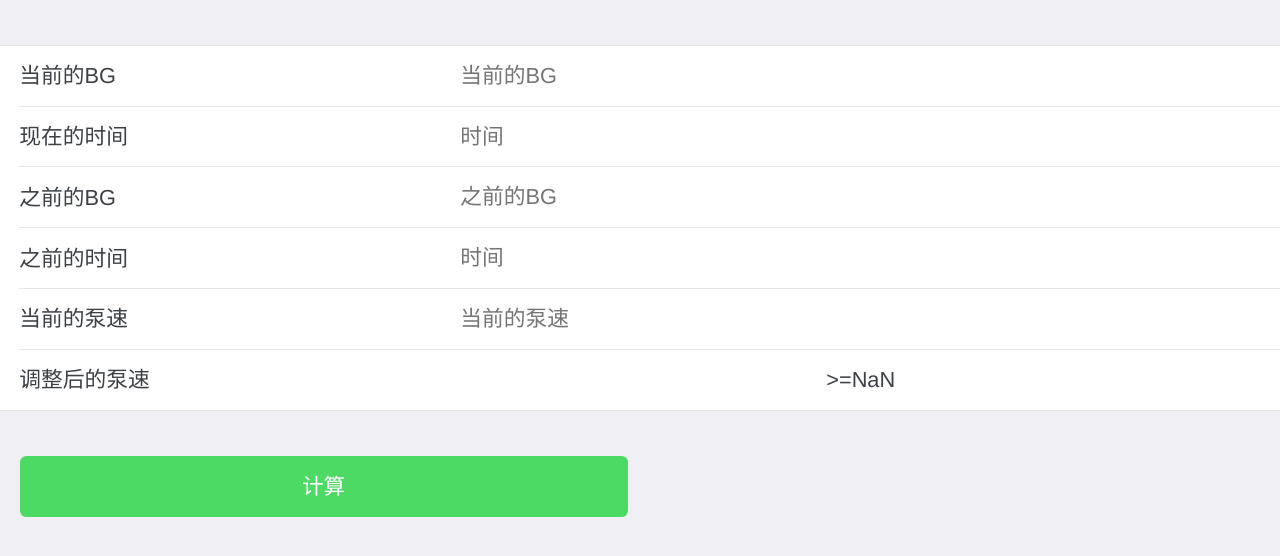
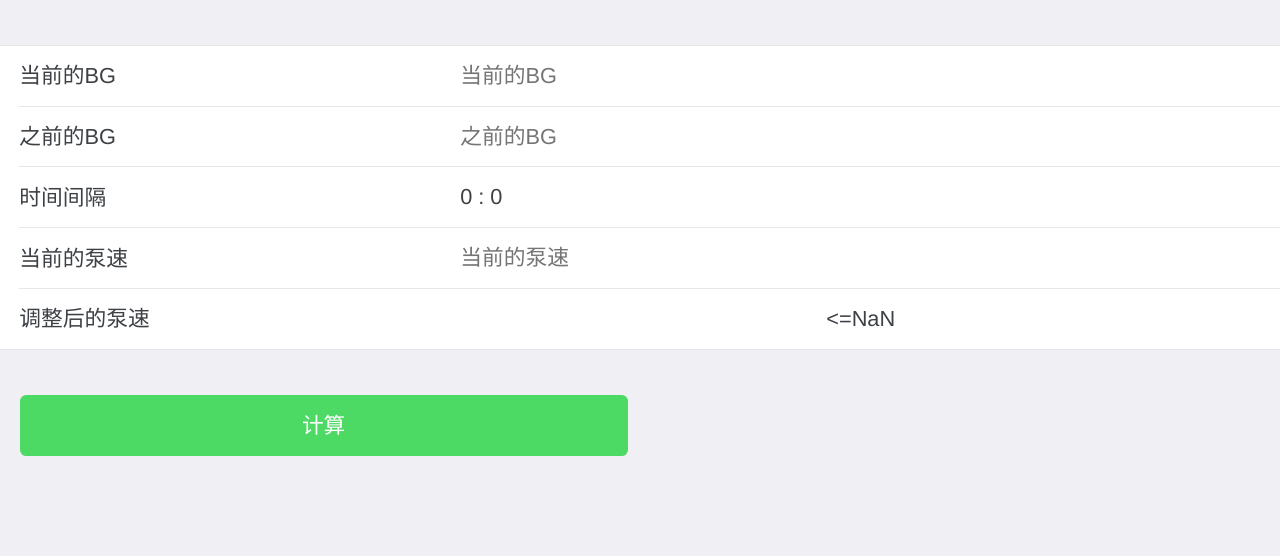
Before and after one commit to tjcjc/tjcjc.github.io, a plain HTML site: page zr/index.html in a window 1280 px wide. Both pictures are taken after a click on the link "计算". Drawn offline with Linux system fonts and the light colour scheme.

Commit message:
Site updated: 2016-01-21 14:04:30

```diff
--- a/zr/index.html
+++ b/zr/index.html
@@ -33,16 +33,6 @@
                     <li>
                         <div class="item-content">
                             <div class="item-inner">
-                                <div class="item-title label">现在的时间</div>
-                                <div class="item-input">
-                                    <input type="text" placeholder="时间" id="picker" readonly="">
-                                </div>
-                            </div>
-                        </div>
-                    </li>
-                    <li>
-                        <div class="item-content">
-                            <div class="item-inner">
                                 <div class="item-title label">之前的BG</div>
                                 <div class="item-input">
                                     <input type="number" placeholder="之前的BG" id="pre-BG">
@@ -53,7 +43,7 @@
                     <li>
                         <div class="item-content">
                             <div class="item-inner">
-                                <div class="item-title label">之前的时间</div>
+                                <div class="item-title label">时间间隔</div>
                                 <div class="item-input">
                                     <input type="text" placeholder="时间" id="picker2" readonly="">
                                 </div>
@@ -107,22 +97,13 @@
             var curBG = parseFloat($("#cur-BG").val())
             var preBG = parseFloat($("#pre-BG").val())
             var curspeed = parseFloat($("#cur-speed").val())
-            var curtime = $("#picker").val().split(" ")
-            var pretime = $("#picker").val().split(" ")
-            curtime[0] = parseInt(curtime[0])
-            curtime[1] = parseInt(curtime[1])
-            pretime[0] = parseInt(pretime[0])
-            pretime[1] = parseInt(pretime[1])
-            if (curtime[1] < pretime[1]) {
-                curtime[1] = curtime[1] + 60
-                curtime[0] = curtime[0] - 1
-            }
+            var timeStr = $("#picker2").val().split(" ")
 
-            var hour = (curtime[0] - pretime[0]) + (curtime[1] - pretime[1]) / 60.0
+            var hour = parseInt(timeStr[0]) + parseFloat(timeStr[2]) / 60.0
             var bgLevel = 0
             for (var i = BGLevel.length - 1; i >= 0; i--) {
                 if (curBG > BGLevel[i]) {
-                    bgLevel = i
+                    bgLevel = i + 1
                     break
                 }
             };
@@ -135,7 +116,7 @@
                     break
                 }
             };
-            if (speedLevel == -1 && bgDelta < bgDeltaLevel[4]){
+            if (speedLevel == -1 && bgDelta < bgDeltaLevel[3]){
                 speedLevel = 0
             }
             var level = 6
@@ -146,30 +127,31 @@
                 }
             };
 
+            var fixInsluint = ""
             if (level == 6){
-                $("#fix-speed").text(">=" + (curspeed + (speedLevel - 2) * InsultDelta[level]))
+                if (speedLevel > 2){
+                    fixInsluint = ">=" + (curspeed + (speedLevel - 2) * InsultDelta[level])
+                }else if (speedLevel < 2){
+                    fixInsluint = "<=" + (curspeed + (speedLevel - 2) * InsultDelta[level])
+                }else{
+                    fixInsluint = curspeed
+                }
             }else{
-                $("#fix-speed").text(curspeed + (speedLevel - 2) * InsultDelta[level])
+                fixInsluint = curspeed + (speedLevel - 2) * InsultDelta[level]
+            }
+
+            console.log("speedLevel " + speedLevel)
+            console.log("insulint " + level)
+            console.log("bgDelta " + bgDelta)
+            console.log("bgDeltaLevel " + bgDeltaLevel)
+            console.log("bgLevel " + bgLevel)
+            if (speedLevel == 0){
+                $("#fix-speed").text("暂停30分钟后" + fixInsluint)
+            }else{
+                $("#fix-speed").text(fixInsluint)
             }
         }
 
-        $("#picker").picker({
-          toolbarTemplate: '<header class="bar bar-nav">\
-          <button class="button button-link pull-right close-picker">OK</button>\
-          <h1 class="title">Title</h1>\
-      </header>',
-      cols: [
-      {
-          textAlign: 'right',
-          values: [0, 1, 2, 3, 4, 5, 6, 7, 8, 9, 10, 11, 12, 13, 14, 15, 16, 17, 18, 19, 20, 21, 22, 23]
-      },
-      {
-          textAlign: 'left',
-          values: [0, 1, 2, 3, 4, 5, 6, 7, 8, 9, 10, 11, 12, 13, 14, 15, 16, 17, 18, 19, 20, 21, 22, 23, 24, 25, 26, 27, 28, 29, 30, 31, 32, 33, 34, 35, 36, 37, 38, 39, 40, 41, 42, 43, 44, 45, 46, 47, 48, 49, 50, 51, 52, 53, 54, 55, 56, 57, 58, 59]
-      }
-
-      ]
-  });
         $("#picker2").picker({
           toolbarTemplate: '<header class="bar bar-nav">\
           <button class="button button-link pull-left">Button</button>\
@@ -179,19 +161,21 @@
       cols: [
       {
           textAlign: 'right',
-          values: [0, 1, 2, 3, 4, 5, 6, 7, 8, 9, 10, 11, 12, 13, 14, 15, 16, 17, 18, 19, 20, 21, 22, 23]
+          values: ["0", "1", "2", "3", "4", "5", "6", "7", "8", "9", "10", "11", "12", "13", "14", "15", "16", "17", "18", "19", "20", "21", "22", "23"]
+      },
+      {
+        textAlign: 'center',
+        values: [":"]
       },
       {
           textAlign: 'left',
-          values: [0, 1, 2, 3, 4, 5, 6, 7, 8, 9, 10, 11, 12, 13, 14, 15, 16, 17, 18, 19, 20, 21, 22, 23, 24, 25, 26, 27, 28, 29, 30, 31, 32, 33, 34, 35, 36, 37, 38, 39, 40, 41, 42, 43, 44, 45, 46, 47, 48, 49, 50, 51, 52, 53, 54, 55, 56, 57, 58, 59]
+          values: ["0", "1", "2", "3", "4", "5", "6", "7", "8", "9", "10", "11", "12", "13", "14", "15", "16", "17", "18", "19", "20", "21", "22", "23", "24", "25", "26", "27", "28", "29", "30", "31", "32", "33", "34", "35", "36", "37", "38", "39", "40", "41", "42", "43", "44", "45", "46", "47", "48", "49", "50", "51", "52", "53", "54", "55", "56", "57", "58", "59"]
       }
 
       ]
   });
+        var time = new Date()
+
+        $("#picker2").val("0 : 0")
+        $("#picker2").picker("setValue", ["0", ":", "0"])
 </script>
-
-
-
-
-
-<iframe id="rdbIndicator" width="100%" height="270" border="0" src="./胰岛素_files/indicator.html" style="display: none; border: 0; position: fixed; left: 0; top: 0; z-index: 2147483647"></iframe></body></html>
```
